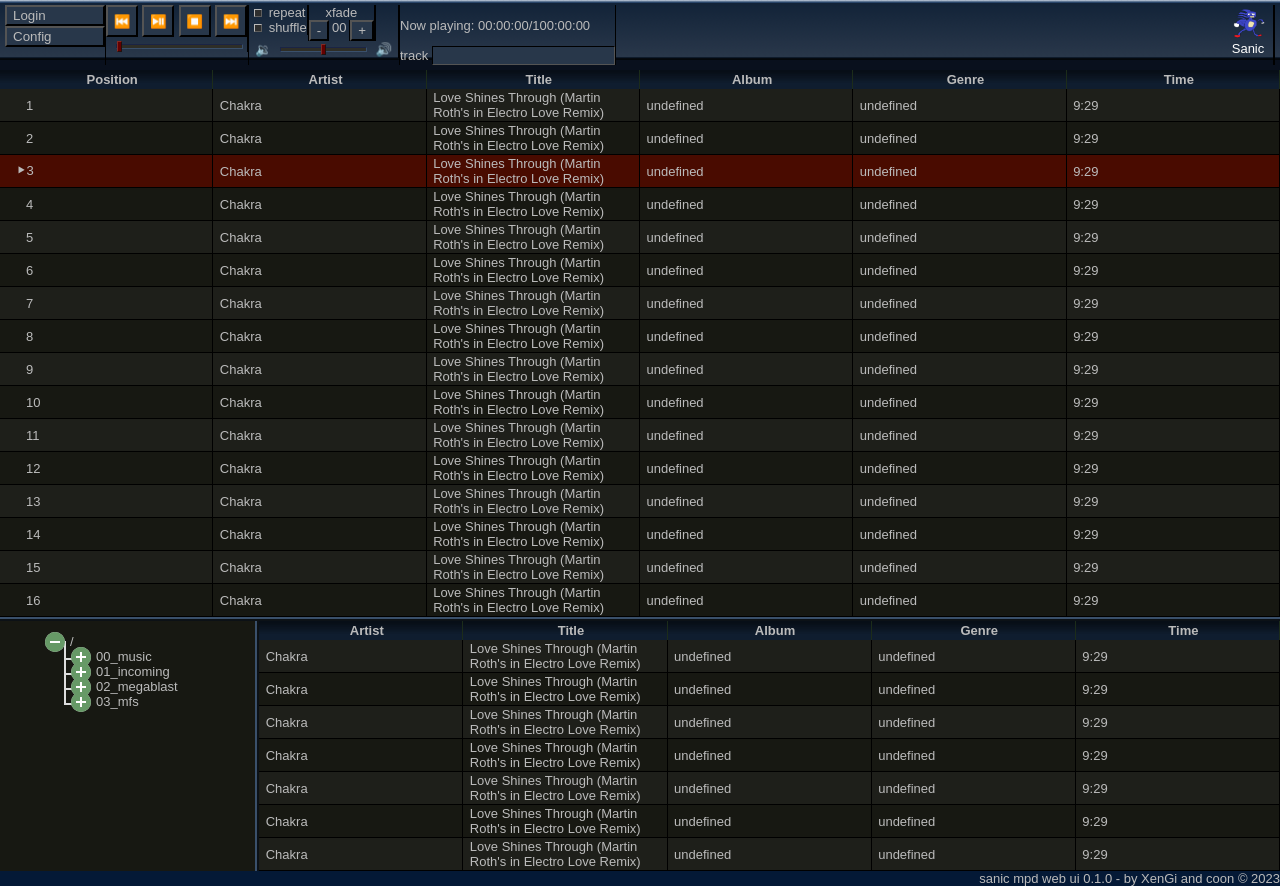
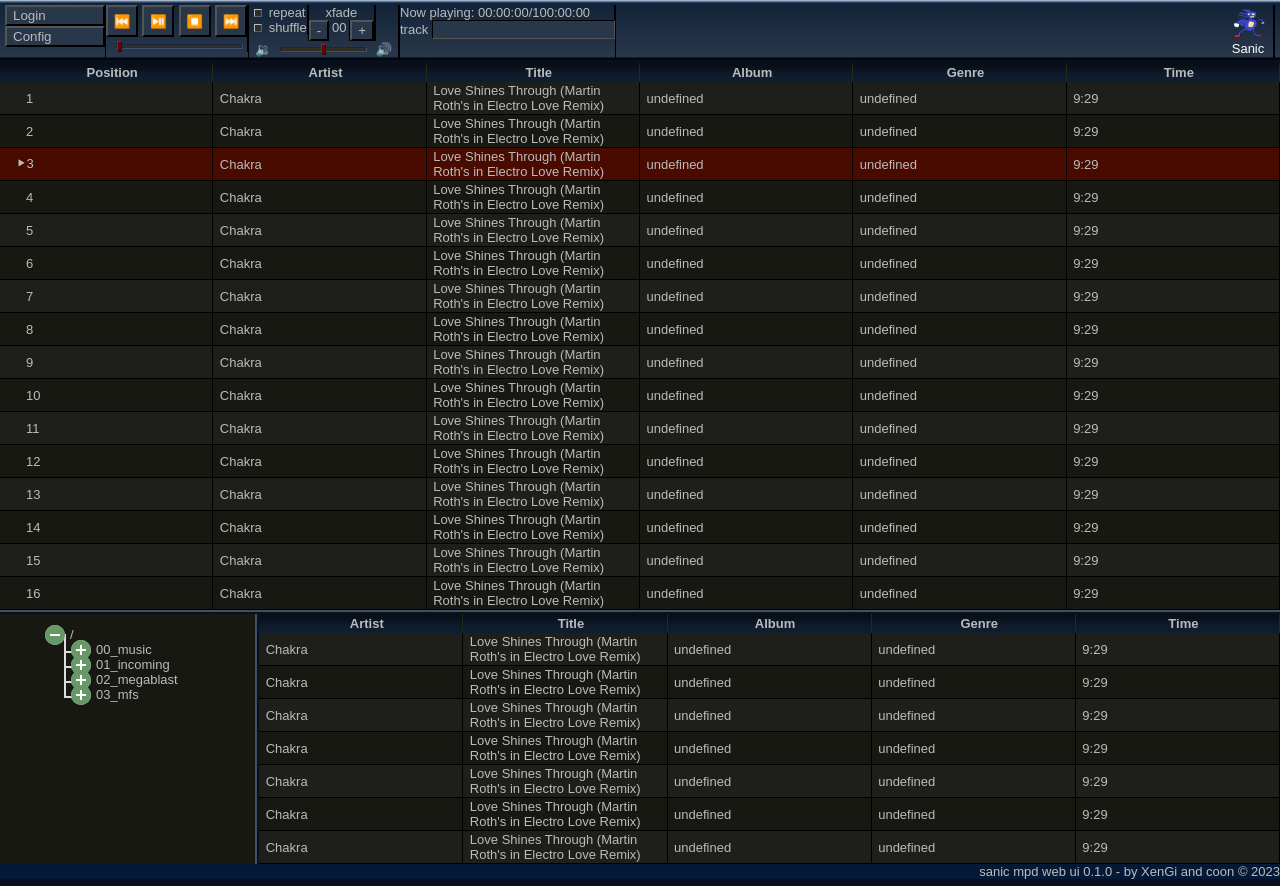
Before and after one commit to cccb/sanic, a plain HTML site: page static/flexbox/index.html in a window 1280 px wide. Drawn offline with Linux system fonts and the light colour scheme.

Commit message:
static: fix rendering of track display

```diff
--- a/static/flexbox/index.html
+++ b/static/flexbox/index.html
@@ -55,7 +55,7 @@
         </div>
       </div>
       <div class="track-info">
-        <p>Now playing: 00:00:00/100:00:00</p>
+        <div>Now playing: 00:00:00/100:00:00</div>
 
         <label for="track">track</label>
         <input type="text" id="track" name="track" disabled>
```
